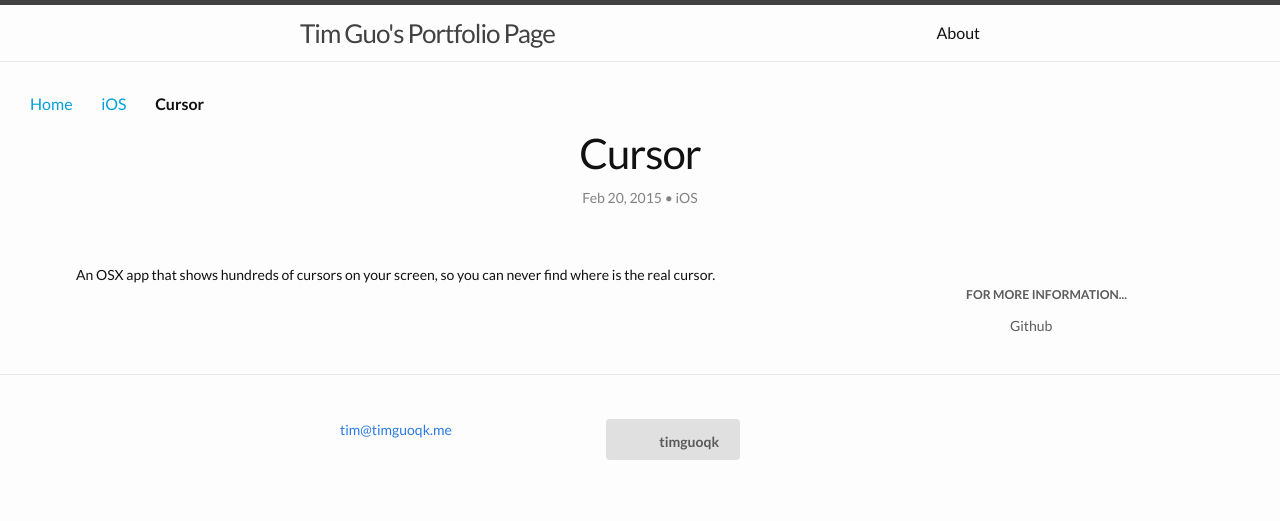
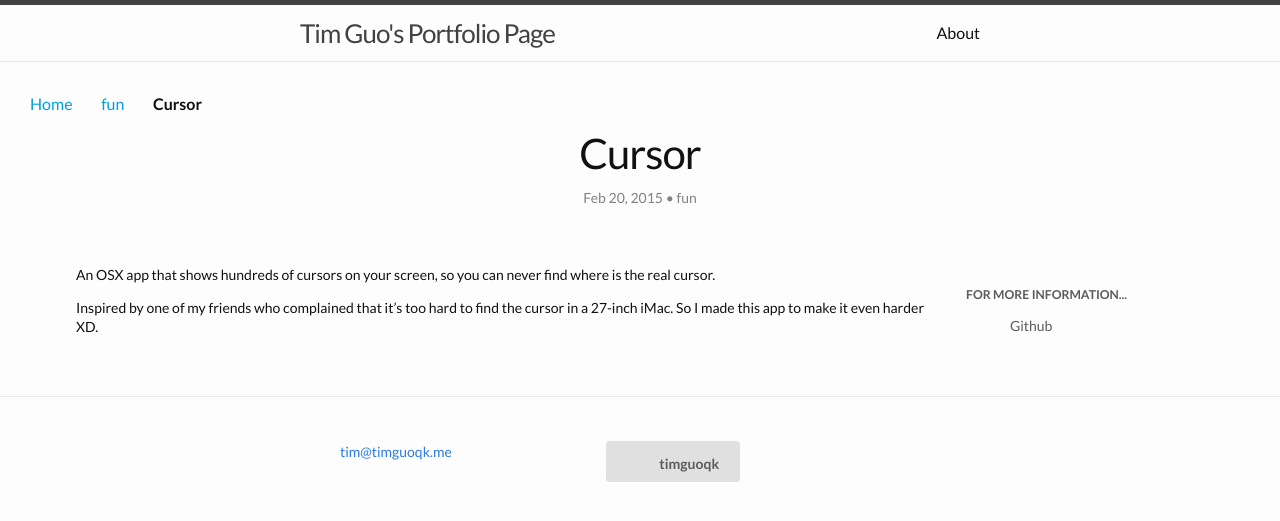
Before and after one commit to timguoqk/timguoqk.github.io, a Jekyll site: the page built from _posts/2015-02-20-cursor.md, in a window 1280 px wide. Shown: the top 521 px of the page. Built offline with Jekyll 4.4.1, drawn with Linux system fonts in a browser that asks for light colours; nearby versions of some CDN libraries; some web fonts are replaced.

Commit message:
update proj descriptions

```diff
--- a/_posts/2015-02-20-cursor.md
+++ b/_posts/2015-02-20-cursor.md
@@ -2,8 +2,10 @@
 layout:   proj
 title:    "Cursor"
 date:     2015-02-20
-category: iOS
+category: fun
 git:      "https://github.com/timguoqk/cursors"
 ---
 
 An OSX app that shows hundreds of cursors on your screen, so you can never find where is the real cursor.
+
+Inspired by one of my friends who complained that it's too hard to find the cursor in a 27-inch iMac. So I made this app to make it even harder XD.
```
Also changed, not shown: _posts/2014-02-14-course-rating.md (+1 -1 lines), _posts/2014-03-05-mo.md (+2 -0 lines).
